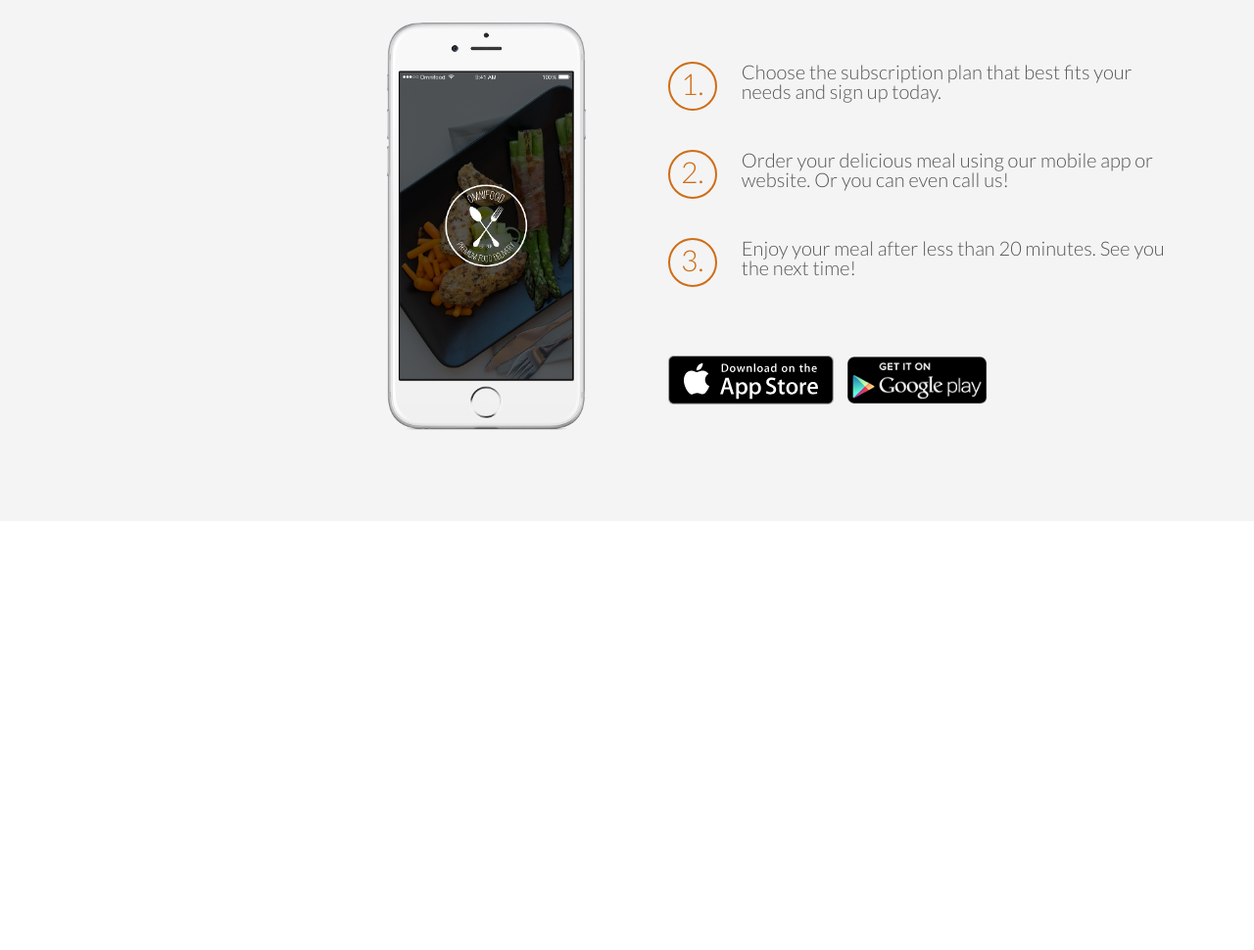
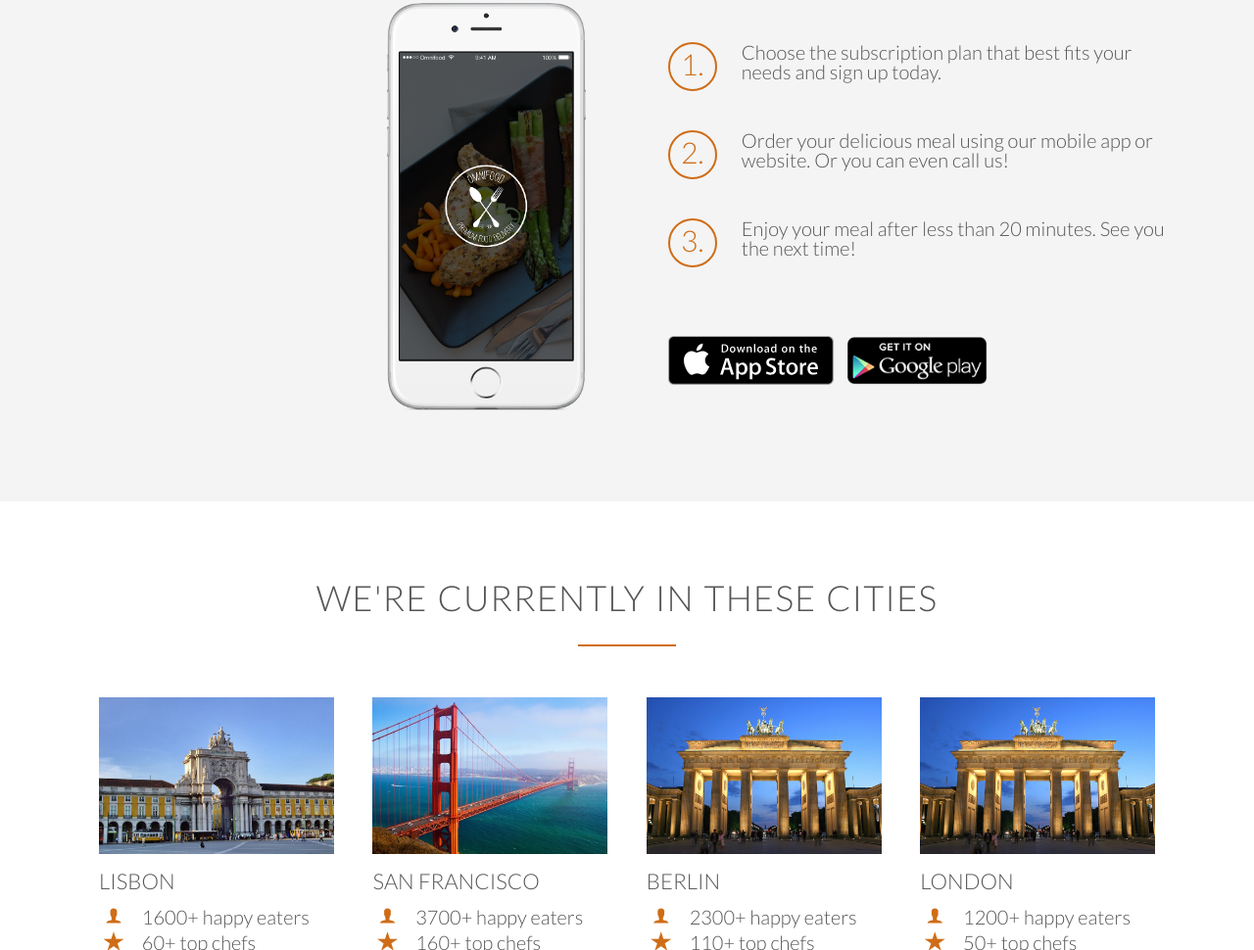
Before and after one commit to iamrafiq/ominifood, a plain HTML site: page index.html in a window 1280 px wide. Shown: the part 2180-3150 px from the top of the page at 98% size. Before the commit the page ends 2712 px from the top, so only its background shows below. Drawn offline with Linux system fonts and the light colour scheme; files whose address does not match are found by name.

Commit message:
cities completed worked with links and images also learned text and image alinment tecnique

```diff
--- a/index.html
+++ b/index.html
@@ -81,7 +81,7 @@
 
         </section>
         <section class="section-meals">
-            <ul class="meals-showcase">
+            <ul class="meals-showcase clearfix">
                 <li>
                     <figure class="meal-photo">
                         <img src="./resources/img/1.jpg" alt="Korean bibimbap with egg and vegetables">
@@ -151,11 +151,86 @@
                         </p>
                     </div>
                     <a href="#" class="btn-app"><img src="./resources/img/download-app.svg" alt="app store button"></a>
-                    <a href="#" class="btn-app"><img src="./resources/img/download-app-android.png" alt="play store button"></a>
+                    <a href="#" class="btn-app"><img src="./resources/img/download-app-android.png"
+                            alt="play store button"></a>
 
+                </div>
+            </div>
+        </section>
+        <section class="section-cities">
+            <div class="row">
+                <h2>We're currently in these cities</h2>
+            </div>
+            <div class="row">
+                <div class="col span_1_of_4 box">
+                    <img src="./resources/img/lisbon-3.jpg"></img>
+                    <h3>Lisbon</h3>
+                    <div class="city-feature">
+                        <i class="ion-ios-person icon-small"></i>
+                        1600+ happy eaters
+                    </div>
+                    <div class="city-feature">
+                        <i class="ion-ios-star icon-small"></i>
+                        60+ top chefs
+                    </div>
+                    <div class="city-feature">
+                        <i class="ion-social-twitter icon-small"></i>
+                        <a href="#"> @omnifood_lx</a>
+                    </div>
+                </div>
+                <div class="col span_1_of_4 box">
+                    <img src="./resources/img/san-francisco.jpg">
+                    <h3>San Francisco</h3>
+                    <div class="city-feature">
+                        <i class="ion-ios-person icon-small"></i>
+                        3700+ happy eaters
+                    </div>
+                    <div class="city-feature">
+                        <i class="ion-ios-star icon-small"></i>
+                        160+ top chefs
+                    </div>
+                    <div class="city-feature">
+                        <i class="ion-social-twitter icon-small"></i>
+                        <a href="#">@omnifood_sf</a>
+                    </div>
+                </div>
+                <div class="col span_1_of_4 box">
+                    <img src="./resources/img/berlin.jpg">
+                    <h3>Berlin</h3>
+                    <div class="city-feature">
+                        <i class="ion-ios-person icon-small"></i>
+                        2300+ happy eaters
+                    </div>
+                    <div class="city-feature">
+                        <i class="ion-ios-star icon-small"></i>
+                        110+ top chefs
+                    </div>
+                    <div class="city-feature">
+                        <i class="ion-social-twitter icon-small"></i>
+                        <a href="#">@omnifood_berlin</a>
+                    </div>
+                </div>
+                <div class="col span_1_of_4 box">
+                    <img src="./resources/img/berlin.jpg">
+                    <h3>London</h3>
+                    <div class="city-feature">
+                        <i class="ion-ios-person icon-small "></i>
+                        1200+ happy eaters
+                    </div>
+                    <div class="city-feature">
+                        <i class="ion-ios-star icon-small"></i>
+                        50+ top chefs
+                    </div>
+                    <div class="city-feature">
+                        <i class="ion-social-twitter icon-small"></i>
+                        <a href="#">@omnifood_london</a>
+                    </div>
                 </div>
             </div>
         </section>
     </body>
 
 </htm>
+<!--
+
+-->
--- a/resources/css/style.css
+++ b/resources/css/style.css
@@ -13,12 +13,15 @@ html {
   font-weight: 300;
   text-rendering: optimizeLegibility; /* this will make our font rendering perfect way*/
 }
-.clearfix{zoom:1}
-.clearfix::after{
-  content: '.';
+.clearfix {
+  /*clear fix discuessed in leacture: 16. Building the how-it-works section - Part 2*/
+  zoom: 1;
+}
+.clearfix::after {
+  /*clear fix discuessed in leacture: 16. Building the how-it-works section - Part 2*/
+  content: "";
   clear: both;
-  height:0 ;
-  visibility: hidden;
+  display: table;
 }
 body {
   color: #555; /*text color for entire project*/
@@ -86,13 +89,41 @@ h2::after {
   line-height: 145%;
 }
 /*---------ICONS--------*/
+.icon-small{
+  display: inline-block;
+  width: 30px;
+  text-align: center;
+  color: #cf6d17;
+  font-size: 120%;
+  margin-right: 10px;
+  /* secrets 1 to align text and icons
+  line-height: 120%;
+  vertical-align: middle;*/
+  /* secrets 1 to align text and icons is negegetive margin-top*/
+  margin-top: -5px;
+}
 .icon-big {
   font-size: 350%;
   display: block;
   color: #cf6d17;
   margin-bottom: 10px;
 }
+/*--------LINKS------------*/
+a,
+a:link,
+a:visited{
+  color: #cf6d17;
+  text-decoration: none;
+  padding-bottom: 1px;
+  border-bottom: 1px solid #cf6d17;
+  transition: border-bottom 0.2s color 0.2s;
+}
+a:hover,
+a:active{
+  color:#555;
+  border-bottom: 1px solid transparent;
 
+}
 /*---------BUTTONS--------*/
 
 .btn:link,
@@ -227,7 +258,7 @@ header {
 /*---------------------------------------*/
 /*How it Works*/
 /*---------------------------------------*/
-.section-steps{
+.section-steps {
   background-color: #f4f4f4;
 }
 .steps-box {
@@ -250,7 +281,7 @@ header {
 .works-step {
   margin-bottom: 50px;
 }
-.works-step:last-of-type{
+.works-step:last-of-type {
   margin-bottom: 80px;
 }
 .works-step div {
@@ -266,10 +297,23 @@ header {
   font-size: 150%;
   margin-right: 25px;
 }
-
-
-.btn-app img{
+.btn-app:link,
+.btn-app:visited{
+  border: 0;
+}
+.btn-app img {
   height: 50px;
   width: auto;
   margin-right: 10px;
 }
+/*---------------------------------------*/
+/*Cities*/
+/*---------------------------------------*/
+.box img{
+  width: 100%;
+  height: auto;
+  margin-bottom: 15px;
+}
+.city-feature{
+  margin-bottom: 5px;
+}
```
